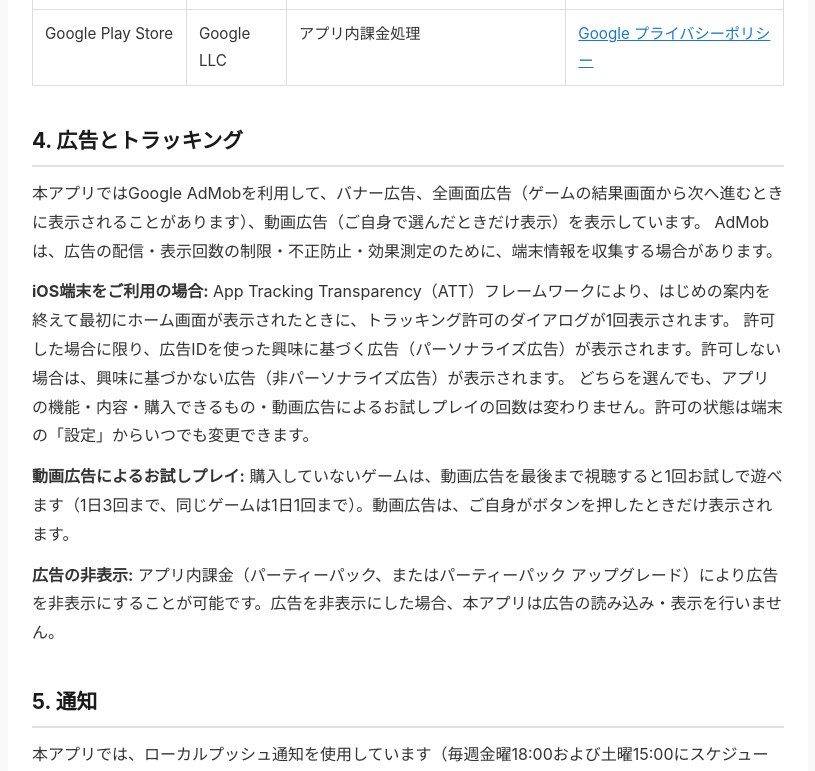
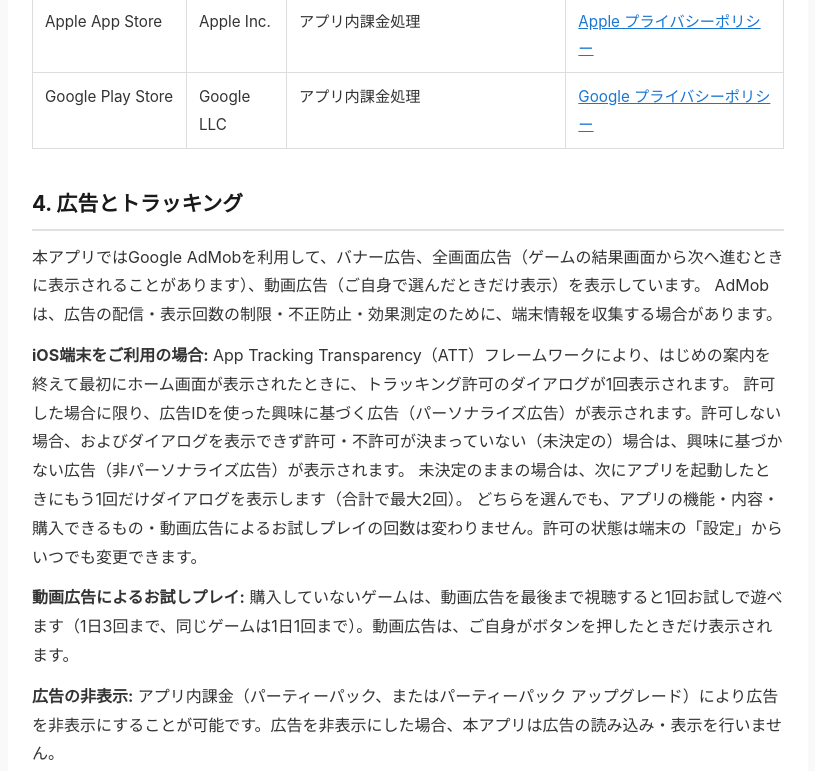
Before and after one commit to kazukazu2027/kazukazu2027.github.io, a plain HTML site: page game-app/privacy-policy.html in a window 1280 px wide. Shown: the part 2638-3409 px from the top of the page, without its empty margins (232-1047 px from the left). Drawn offline with Linux system fonts and the light colour scheme.

Commit message:
docs: みんなでワイワイのプライバシーポリシーに ATT 未決定時の扱いと att_request_count を足す
ダイアログを出せず未決定の場合も非パーソナライズ広告で、次の起動でもう1回だけ求める（合計最大2回）ことを明記し、
端末内に保存する項目に att_request_count（ATT を求めた回数）を足す。game-app の docs/privacy-policy.html（PR #27）と同じ内容。

Co-Authored-By: Claude Fable 5.2 <noreply@anthropic.com>
Claude-Session: https://claude.ai/code/session_01KE8Uvdo9BhJvnYZMHzGqyh

```diff
--- a/game-app/privacy-policy.html
+++ b/game-app/privacy-policy.html
@@ -141,6 +141,7 @@
       <li>累計のプレイ回数、初回起動の日時、レビュー依頼を最後に求めた日時</li>
       <li>動画広告によるお試しプレイの記録（その日にお試ししたゲームと回数）</li>
       <li>初回起動かどうか（全画面広告の表示判定用）、オンボーディング・操作案内の表示フラグ</li>
+      <li>トラッキング許可（ATT）のダイアログを求めた回数（<code>att_request_count</code>。求めるのは合計2回までにするため）</li>
     </ul>
 
     <h3>1-3. ユーザーが任意で提供するデータ</h3>
@@ -218,7 +219,8 @@
     <p>
       <strong>iOS端末をご利用の場合:</strong>
       App Tracking Transparency（ATT）フレームワークにより、はじめの案内を終えて最初にホーム画面が表示されたときに、トラッキング許可のダイアログが1回表示されます。
-      許可した場合に限り、広告IDを使った興味に基づく広告（パーソナライズ広告）が表示されます。許可しない場合は、興味に基づかない広告（非パーソナライズ広告）が表示されます。
+      許可した場合に限り、広告IDを使った興味に基づく広告（パーソナライズ広告）が表示されます。許可しない場合、およびダイアログを表示できず許可・不許可が決まっていない（未決定の）場合は、興味に基づかない広告（非パーソナライズ広告）が表示されます。
+      未決定のままの場合は、次にアプリを起動したときにもう1回だけダイアログを表示します（合計で最大2回）。
       どちらを選んでも、アプリの機能・内容・購入できるもの・動画広告によるお試しプレイの回数は変わりません。許可の状態は端末の「設定」からいつでも変更できます。
     </p>
     <p>
```
